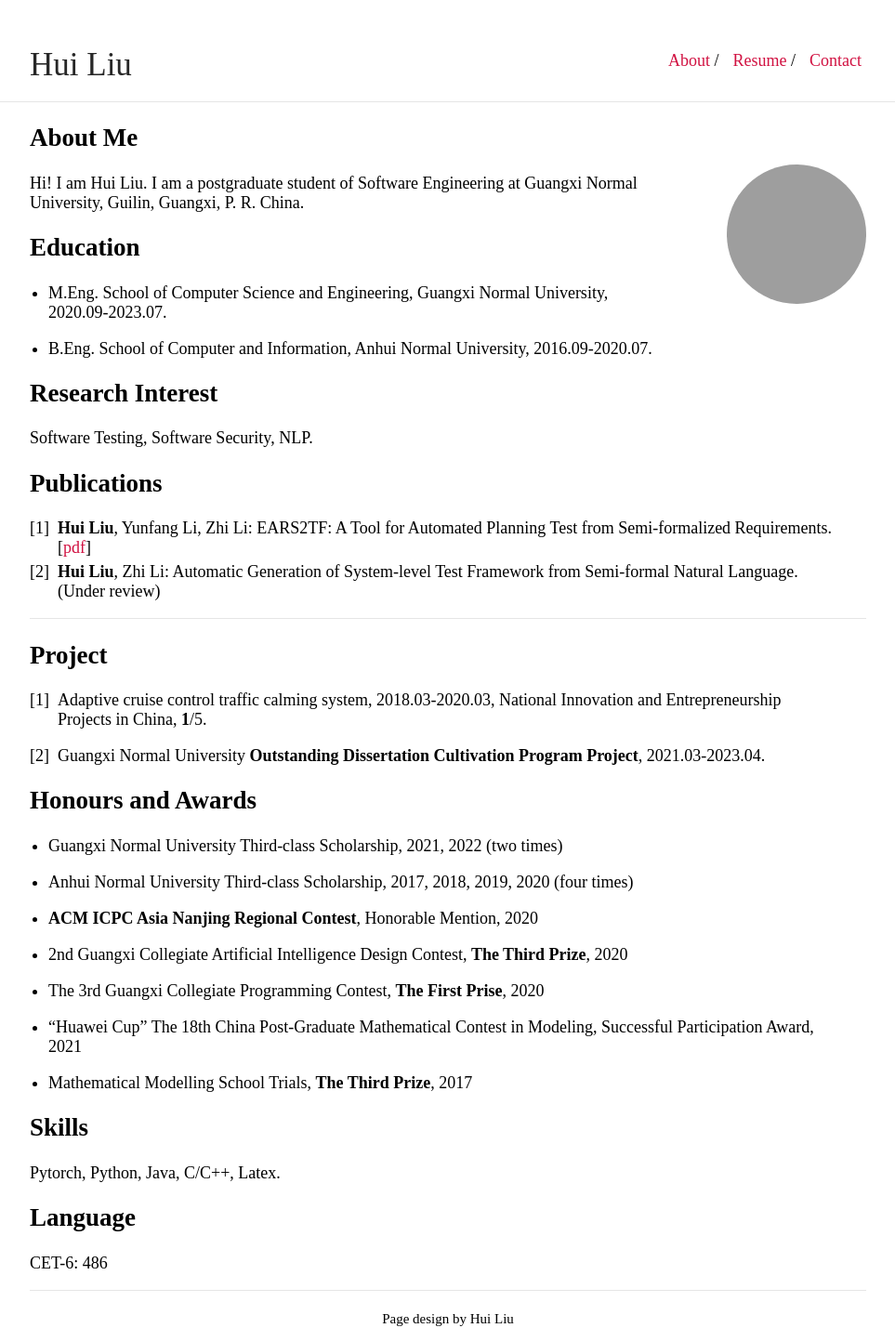
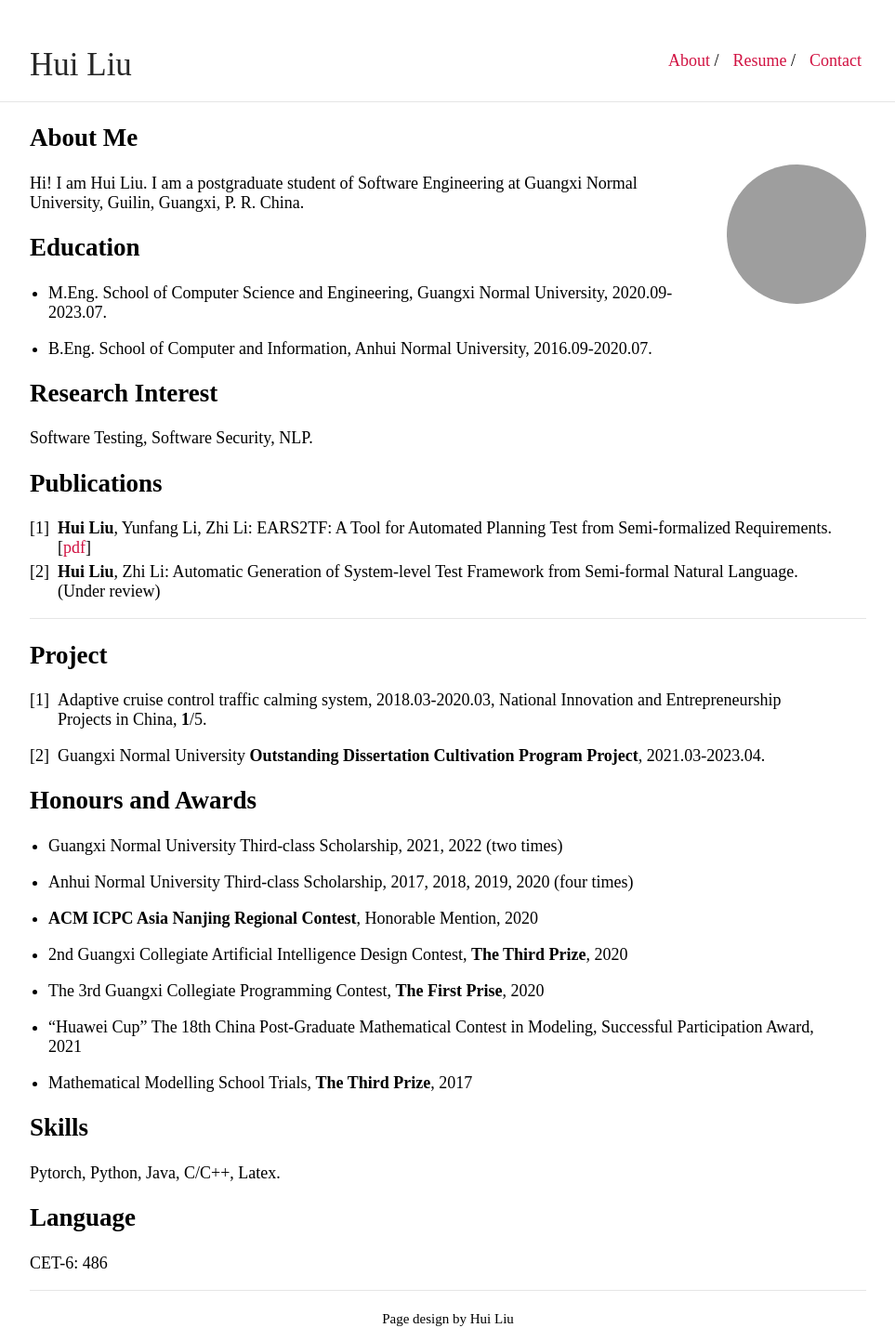
Before and after one commit to aloeordown/huiliu, a Jekyll site: the page built from index.md, in a window 1280 px wide. Shown: the whole page at 93% size, without its empty margins (158-1121 px from the left). Built offline with Jekyll 4.4.1, drawn with Linux system fonts in a browser that asks for light colours; our own code applies the rules of GitHub Pages for plain Markdown files; grey boxes are pictures that could not be loaded.

Commit message:
Update typography.scss

```diff
--- a/_sass/typography.scss
+++ b/_sass/typography.scss
@@ -40,7 +40,7 @@
         height: $image-size;
         width: $image-size;
         position: relative;
-        margin: -10px 0 0px 80px;
+        margin: -10px 0 0px 40px;
         float: right;
         border-radius: 80%;
         p & {
```
